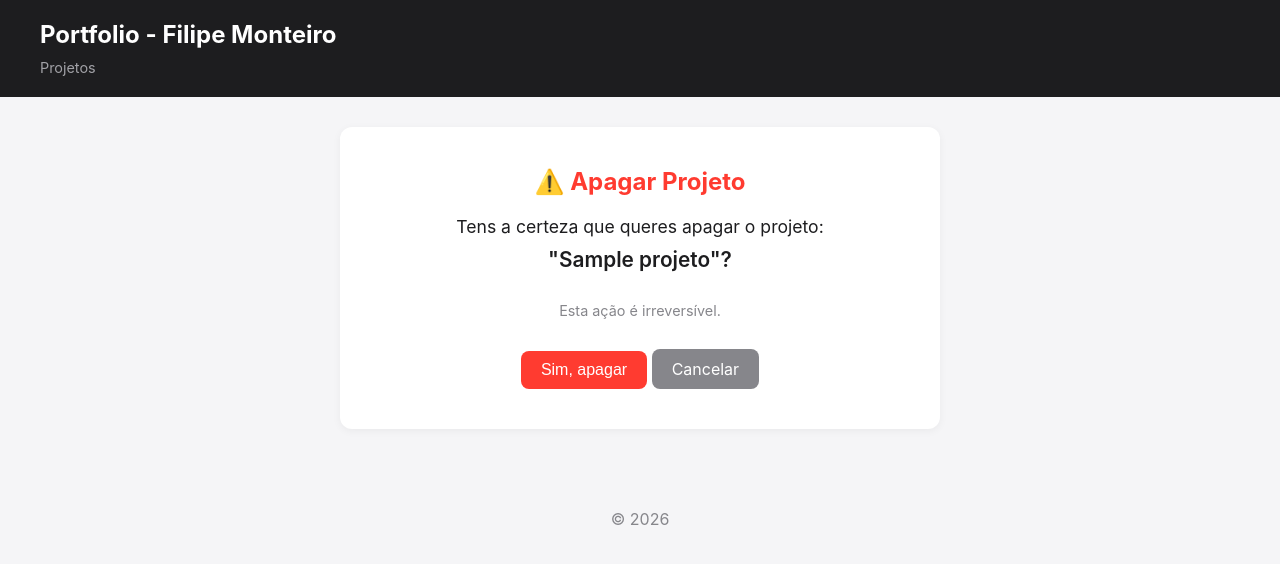
After one commit to a22407332FilipeMonteiro/portfolio-django, a Django app: page /portfolio/projetos/1/apagar/ in a window 1280 px wide. The commit adds this page. Shown: the top 564 px of the page. Run offline with Django 5.2, Linux system fonts and the light colour scheme; tables that the repository leaves empty hold one stand-in row (values such as "Sample post").

Commit message:
feat(portfolio): adicionar eliminação de projetos com confirmação
- Adicionar view apagar_projeto com página de confirmação
- Adicionar rota 'projetos/<int:id>/apagar/'
- Criar template apagar_projeto.html
- Adicionar botão 'Apagar' em cada cartão da listagem
- CRUD de Projetos agora completo (Create, Read, Update, Delete)

```diff
--- /dev/null
+++ b/portfolio/templates/portfolio/apagar_projeto.html
@@ -0,0 +1,28 @@
+<!-- portfolio/templates/portfolio/apagar_projeto.html -->
+{% extends 'portfolio/base.html' %}
+
+{% block title %}Apagar Projeto{% endblock %}
+
+{% block content %}
+    <div style="max-width: 600px; margin: 0 auto;">
+        <div style="background: white; padding: 40px; border-radius: 12px; box-shadow: 0 2px 8px rgba(0,0,0,0.05); text-align: center;">
+            <h2 style="color: #ff3b30; margin-bottom: 20px;">⚠️ Apagar Projeto</h2>
+
+            <p style="font-size: 1.1em; margin-bottom: 10px;">
+                Tens a certeza que queres apagar o projeto:
+            </p>
+            <p style="font-size: 1.3em; font-weight: 600; margin-bottom: 30px;">
+                "{{ projeto.nome }}"?
+            </p>
+            <p style="color: #86868b; font-size: 0.9em; margin-bottom: 30px;">
+                Esta ação é irreversível.
+            </p>
+
+            <form method="post" style="display: inline-block;">
+                {% csrf_token %}
+                <button type="submit" class="btn btn-danger">Sim, apagar</button>
+                <a href="{% url 'portfolio:lista_projetos' %}" class="btn btn-secondary">Cancelar</a>
+            </form>
+        </div>
+    </div>
+{% endblock %}
--- a/portfolio/templates/portfolio/lista_projetos.html
+++ b/portfolio/templates/portfolio/lista_projetos.html
@@ -30,6 +30,9 @@
                         <a href="{% url 'portfolio:editar_projeto' projeto.id %}"
                            class="btn btn-secondary"
                            style="font-size: 0.85em; padding: 6px 14px;">Editar</a>
+                        <a href="{% url 'portfolio:apagar_projeto' projeto.id %}"
+                            class="btn btn-danger"
+                            style="font-size: 0.85em; padding: 6px 14px;">Apagar</a>
                     </div>
                 </div>
             {% endfor %}
--- a/portfolio/urls.py
+++ b/portfolio/urls.py
@@ -10,4 +10,5 @@ urlpatterns = [
     path('projetos/', views.lista_projetos, name='projetos'),
     path('projetos/novo/', views.criar_projeto, name='criar_projeto'),
     path('projetos/<int:id>/editar/', views.editar_projeto, name='editar_projeto'),
+    path('projetos/<int:id>/apagar/', views.apagar_projeto, name='apagar_projeto'),
 ]
--- a/portfolio/views.py
+++ b/portfolio/views.py
@@ -43,3 +43,14 @@ def editar_projeto(request, id):
         'form': form,
         'titulo': f'Editar: {projeto.nome}',
     })
+
+def apagar_projeto(request, id):
+    projeto = get_object_or_404(Projeto, id=id)
+
+    if request.method == 'POST':
+        projeto.delete()
+        return redirect('portfolio:lista_projetos')
+
+    return render(request, 'portfolio/apagar_projeto.html', {
+        'projeto': projeto,
+    })
```
Also changed, not shown: media/makingof/makingof.md (+16 -0 lines).
